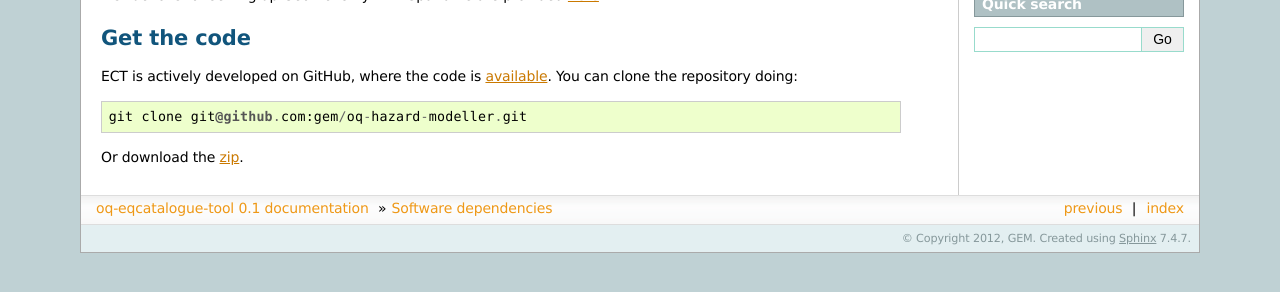
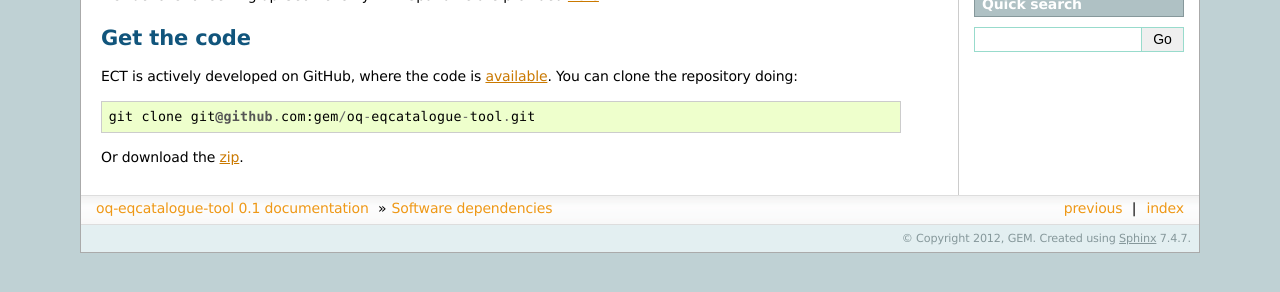
Before and after one commit to preinh/oq-eqcatalogue-tool, a Sphinx documentation site: the page built from docs/source/dev/requirements.rst, in a window 1280 px wide. Shown: the part 302-594 px from the top of the page. Built offline with Sphinx 7.4.7, drawn with Linux system fonts in a browser that asks for light colours; formulas are drawn with MathJax 3.

Commit message:
fix github url

```diff
--- a/docs/source/dev/requirements.rst
+++ b/docs/source/dev/requirements.rst
@@ -23,10 +23,10 @@ ECT is actively developed on GitHub, where the code is
 `available <https://github.com/gem/oq-eqcatalogue-tool>`_.
 You can clone the repository doing::
 
-    git clone git@github.com:gem/oq-hazard-modeller.git
+    git clone git@github.com:gem/oq-eqcatalogue-tool.git
 
 Or download the
-`zip <https://github.com/gem/oq-hazard-modeller/zipball/master>`_.
+`zip <https://github.com/gem/oq-eqcatalogue-tool/zipball/master>`_.
 
 
 .. Links
```
